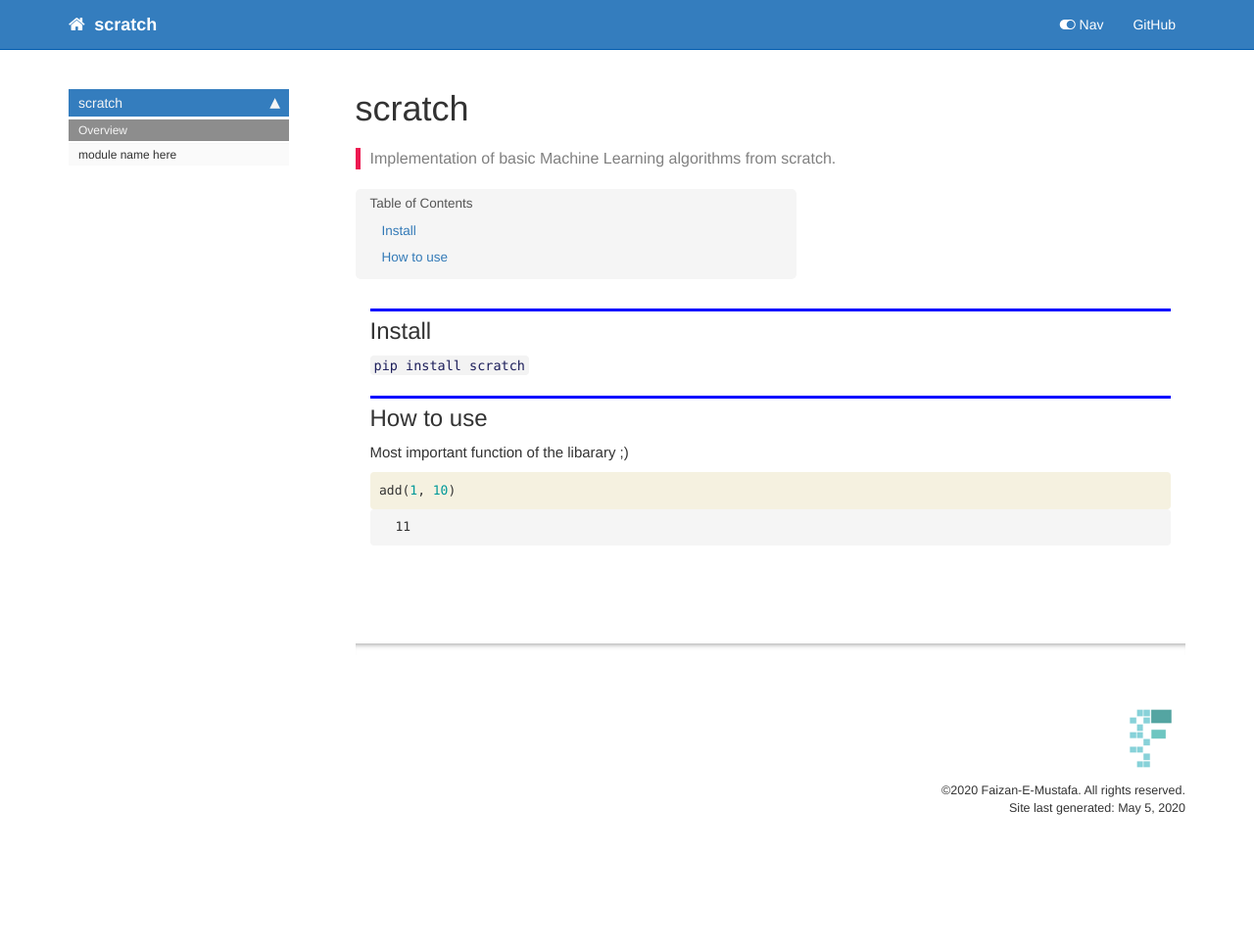
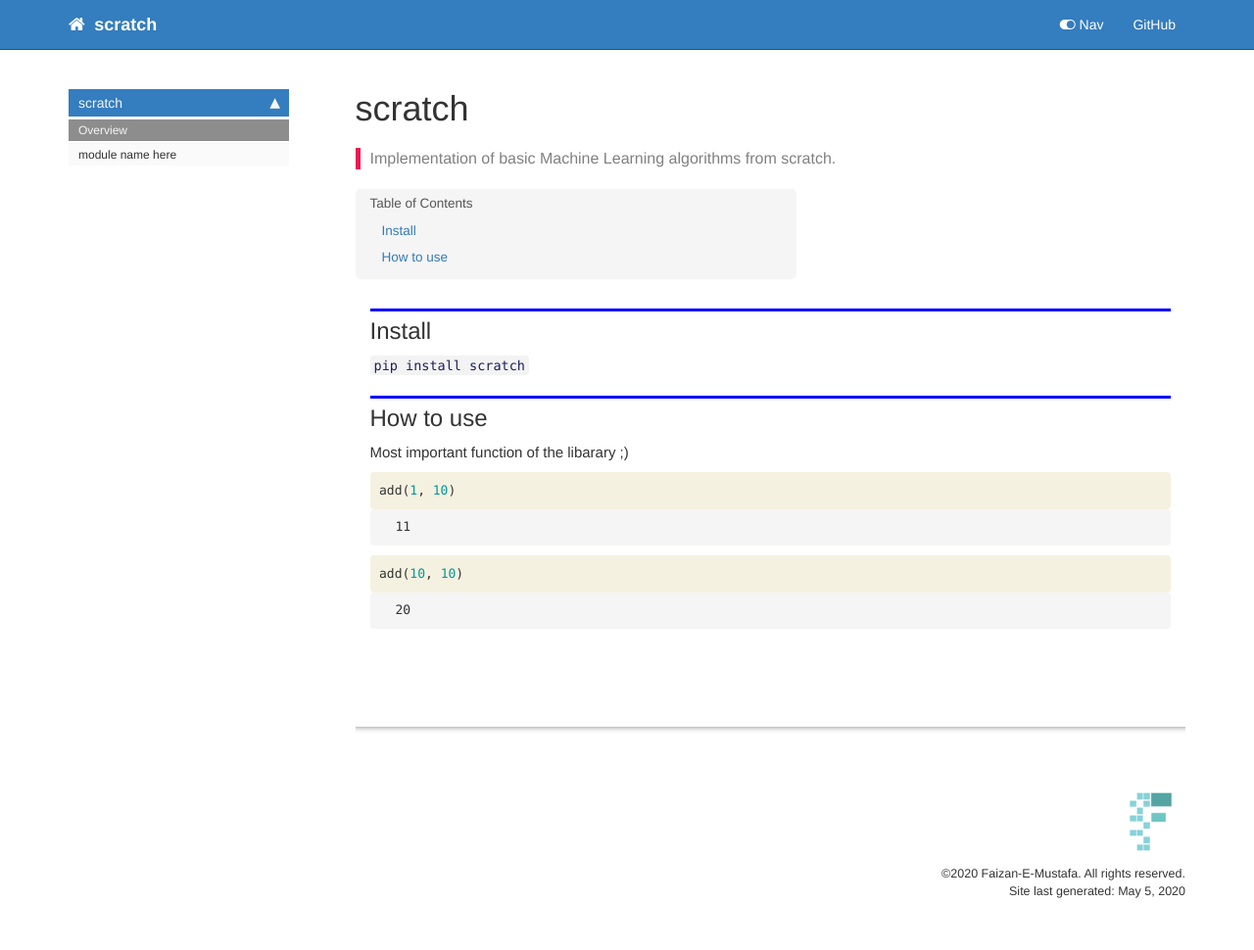
Before and after one commit to Faizan-E-Mustafa/scratch, a Jekyll site: the page built from docs/index.html, in a window 1280 px wide. Shown: the whole page at 98% size. Built offline with Jekyll 4.4.1, drawn with Linux system fonts in a browser that asks for light colours; nearby versions of some CDN libraries; comment, search, counter and statistics services are not loaded; before the commit the page ends 900 px from its top, so only the background shows below that.

Commit message:
checking docs

```diff
--- a/docs/index.html
+++ b/docs/index.html
@@ -86,4 +86,37 @@ description: "Implementation of basic Machine Learning algorithms from scratch."
 </div>
     {% endraw %}
 
+    {% raw %}
+
+<div class="cell border-box-sizing code_cell rendered">
+<div class="input">
+
+<div class="inner_cell">
+    <div class="input_area">
+<div class=" highlight hl-ipython3"><pre><span></span><span class="n">add</span><span class="p">(</span><span class="mi">10</span><span class="p">,</span> <span class="mi">10</span><span class="p">)</span>
+</pre></div>
+
+    </div>
 </div>
+</div>
+
+<div class="output_wrapper">
+<div class="output">
+
+<div class="output_area">
+
+
+
+<div class="output_text output_subarea output_execute_result">
+<pre>20</pre>
+</div>
+
+</div>
+
+</div>
+</div>
+
+</div>
+    {% endraw %}
+
+</div>
--- a/scratch/_nbdev.py
+++ b/scratch/_nbdev.py
@@ -6,8 +6,8 @@ index = {"add": "00_core.ipynb"}
 
 modules = ["core.py"]
 
-doc_url = "https://students.github.io/scratch/"
+doc_url = "https://fastai.github.io/scratch/"
 
-git_url = "https://github.com/students/scratch/tree/master/"
+git_url = "https://github.com/fastai/scratch/tree/master/"
 
 def custom_doc_links(name): return None
```
Also changed, not shown: README.md, 2 other files.
